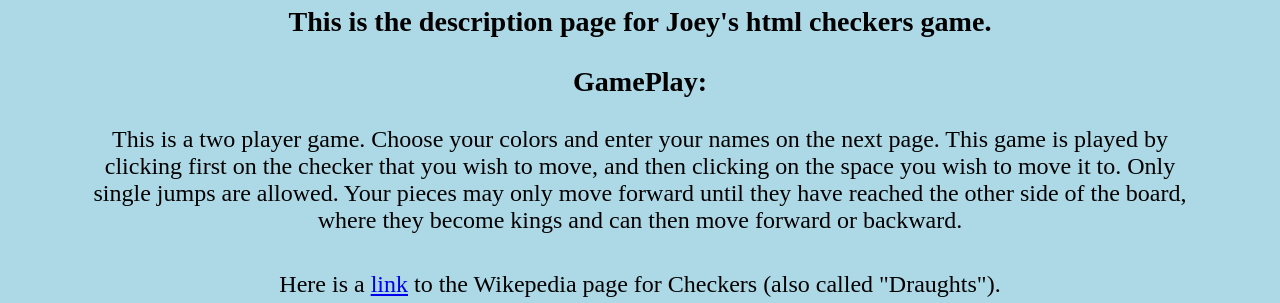
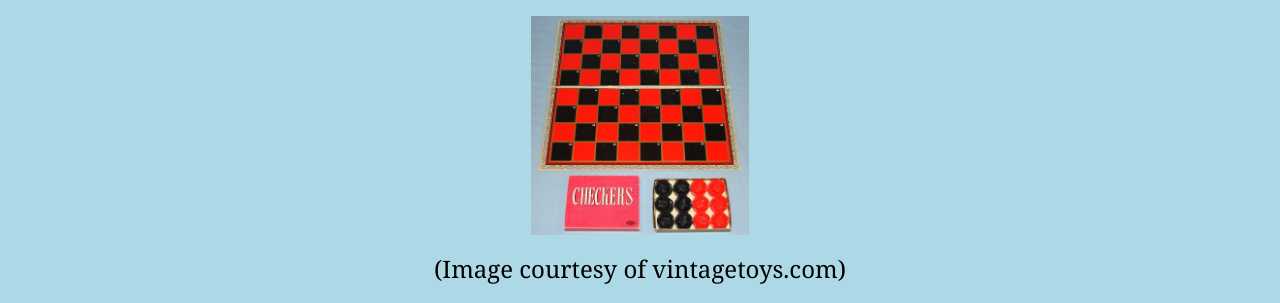
Before and after one commit to calybean/CS-2550-Project, a plain HTML site: page index.html in a window 1280 px wide. Shown: the part 113-416 px from the top of the page. Drawn offline with Linux system fonts and the light colour scheme.

Commit message:
picture added
1/19/15

```diff
--- a/index.html
+++ b/index.html
@@ -3,7 +3,7 @@
 <head>
   <style>
     body {
-      font-family:trebuchet;
+      font-family:georgia;
       font-size:150%;
       padding-left:75px;
       padding-right:75px;
@@ -19,10 +19,14 @@
   <style>
     div {
       margin:10px;
-
     }
-
   </style>
+  <div>
+    <img src="checkers.png" width="20%">
+  </div>
+  <div>
+    (Image courtesy of vintagetoys.com)
+  </div>
   <div>
     <h3>This is the description page for Joey's html checkers game.</h3>
   </div>
```
Also changed, not shown: game_in_progress.html (+3 -0 lines), READ ME.txt (added), checkers.png (added).
